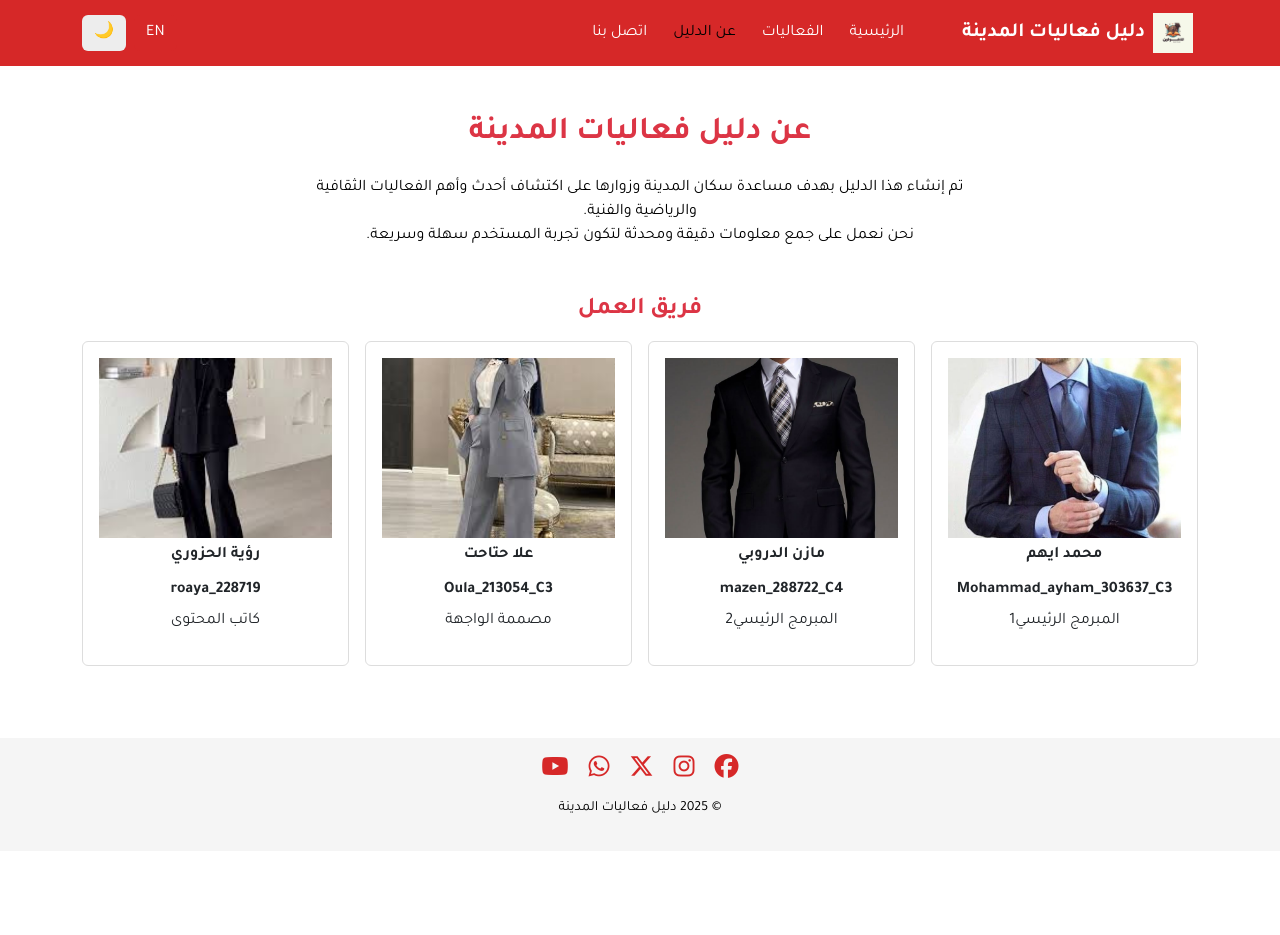
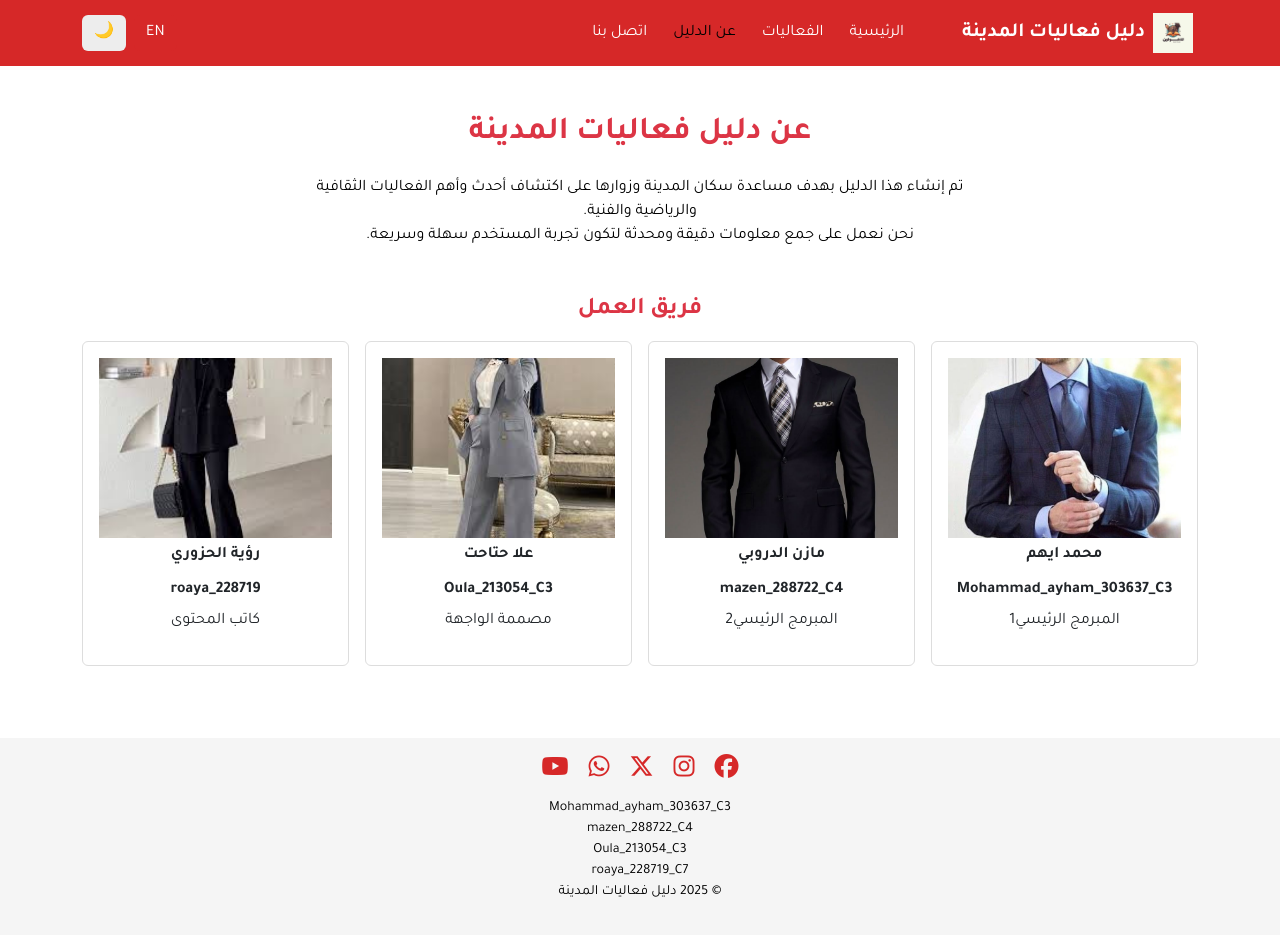
Before and after one commit to Ayhamkassar/PWB401, a plain HTML site: page about.html in a window 1280 px wide. Before the commit the page ends 851 px from the top, so only its background shows below. Drawn offline with nearby package versions, Linux system fonts and the light colour scheme.

Commit message:
added names

```diff
--- a/about.html
+++ b/about.html
@@ -97,6 +97,12 @@
       <a href="https://wa.me/" target="_blank" aria-label="WhatsApp"><i class="fab fa-whatsapp"></i></a>
       <a href="https://www.youtube.com" target="_blank" aria-label="YouTube"><i class="fab fa-youtube"></i></a>
     </div>
+    <div class="names">
+      <p class="mb-0" id="name1">Mohammad_ayham_303637_C3</p>
+      <p class="mb-0" id="name2">mazen_288722_C4</p>
+      <p class="mb-0" id="name3">Oula_213054_C3</p>
+      <p class="mb-0" id="name4">roaya_228719_C7</p>
+    </div>
     <p id="footer-text">© 2025 دليل فعاليات المدينة</p>
   </footer>
 
--- a/assets/css/styles.css
+++ b/assets/css/styles.css
@@ -196,3 +196,7 @@ body.dark .category-filter-btn.active {
     background-color: #d62828;
     color: white;
 }
+
+.names {
+    flex-direction: row;
+}
```
Also changed, not shown: contact.html (+6 -0 lines), event.html (+6 -0 lines), events.html (+6 -0 lines), index.html (+6 -0 lines).
